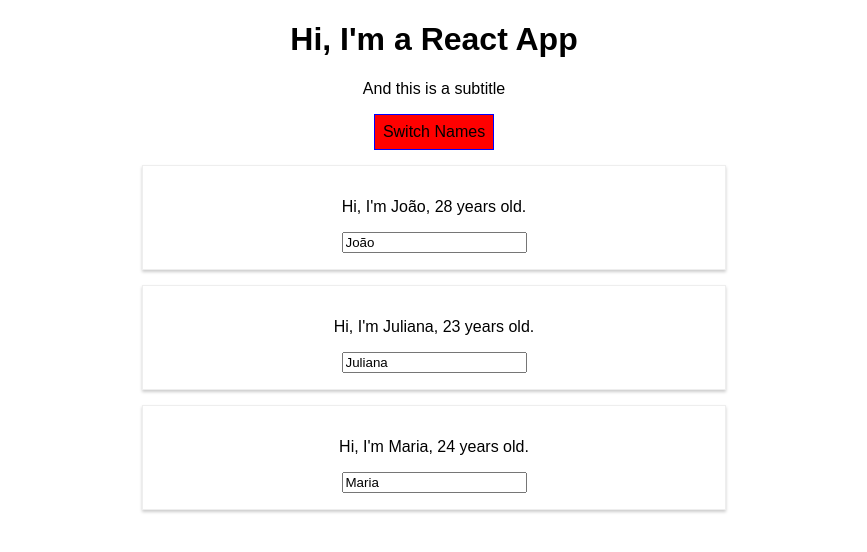
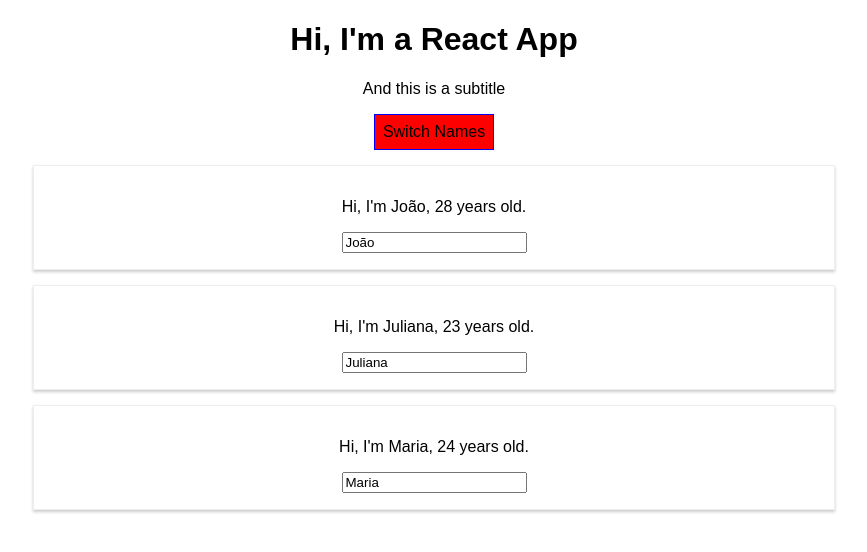
Before and after one commit to totabraz/react-complete-guide, a React (Create React App) app: page / in a window 1280 px wide. Both pictures are taken after a click on the button "Switch Names". Shown: the top 552 px of the page, without its empty margins (206-1073 px from the left). Built offline with nearby package versions, Linux system fonts and the light colour scheme.

Commit message:
Removing Radium to apply Component.module.css

```diff
--- a/src/App.js
+++ b/src/App.js
@@ -1,6 +1,5 @@
 import React, { Component } from 'react';
 import './App.css';
-import Radium, { StyleRoot } from 'radium';
 import Person from './components/Person/Person';
 
 class App extends Component {
@@ -12,19 +11,7 @@
         ],
         someOtherstate: "lalalala",
         showPersons: false
-
     }
-
-    // switchNamedPerson = (newName) => {
-    //     this.setState({
-    //         persons :[
-    //             { name: newName, age:22 },
-    //             { name: "Manu", age:23 },
-    //             { name: "Maria", age:28 },
-    //             { name: "Malu", age:22 }
-    //         ]
-    //     });
-    // }
 
     nameChangedHandler = (event, id) => {
         const personIndex = this.state.persons.findIndex(p => {
@@ -60,10 +47,6 @@
             border: "1px solid blue",
             padding: '8px',
             cursor: "pointer",
-            ':hover': {
-                backgroundColor: "lightGreen",
-                color: 'black'
-            }
         };
 
         let persons = null;
@@ -82,10 +65,6 @@
                 </div>
             );
             style.backgroundColor = 'red';
-            style[':hover'] = {
-                backgroundColor: "salmon",
-                color: 'black'
-            };
         }
         const classes = [];
         if (this.state.persons.length <= 2 ){
@@ -96,17 +75,14 @@
         }
 
         return (
-            <StyleRoot >
-
             <div className="App">
                 <h1>Hi, I'm a React App</h1>
                 <p className={classes.join(' ')} >And this is a subtitle</p>
                 <button style={style} onClick={this.togglePersonsHandler}>Switch Names</button>
                 {persons}
             </div>
-            </StyleRoot>
         );
     }
 }
 
-export default Radium(App);
+export default App;
--- a/src/components/Person/Person.js
+++ b/src/components/Person/Person.js
@@ -1,18 +1,9 @@
 import React from 'react';
-import Radium from 'radium';
 import "./Person.css";
 
 const person = (props) => {
-    const style ={
-        '@media (min-width: 500px)': {
-            width: '450px'
-        },
-        '@media (min-width: 750px)': {
-            width: '550px'
-        },
-    }
     return (
-        <div className="Person" style={style} >
+        <div className="Person" >
             <p onClick={props.click}>Hi, I'm {props.name}, {props.age} years old.</p>
             <p>{props.children}</p>
             <input type="text" onChange={props.changed} value={props.name} />
@@ -22,4 +13,4 @@
 
 
 }
-export default Radium(person);
+export default person;
```
